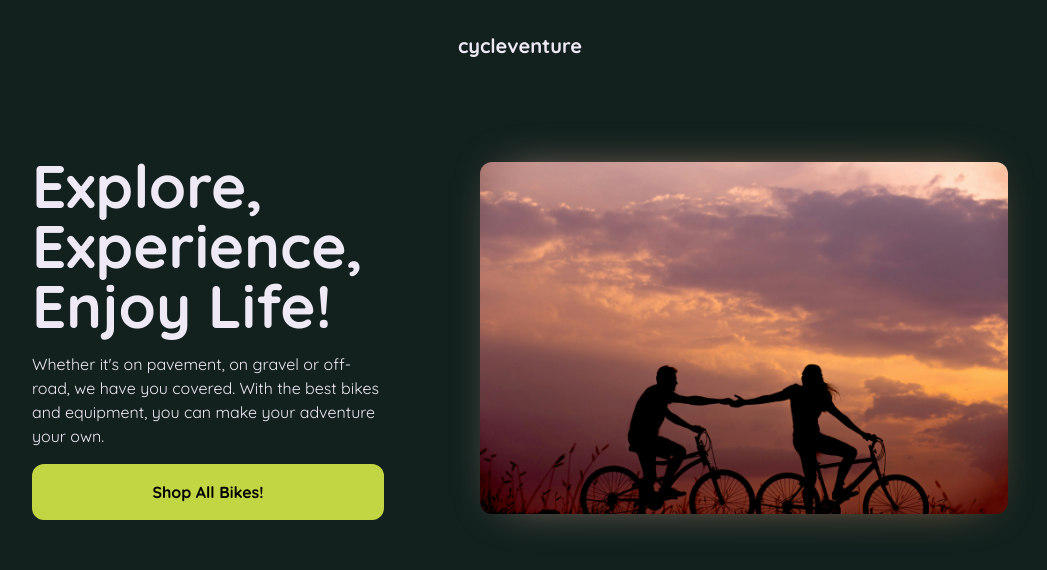
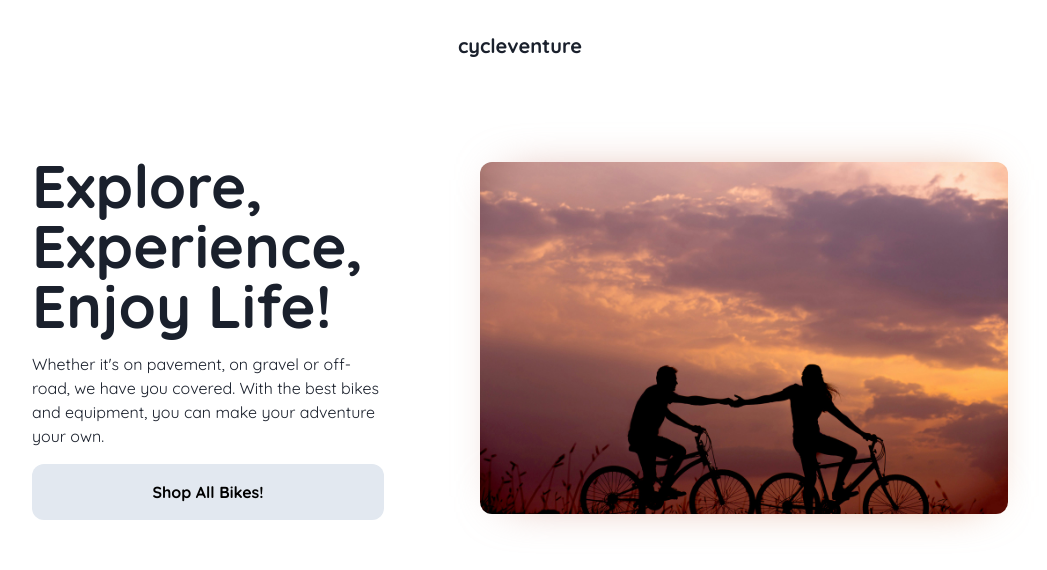
Before and after one commit to AtanasovCode/cycleventure-next, a Next.js app: page / in a window 1280 px wide. Shown: the top 570 px of the page, without its empty margins (120-1167 px from the left). Built offline with nearby package versions, Linux system fonts and the light colour scheme.

Commit message:
add ThemeProvider & add light/dark theme variables to global

```diff
--- a/app/globals.css
+++ b/app/globals.css
@@ -3,12 +3,30 @@
 @tailwind utilities;
 
 :root {
-  --text: hsl(268, 42%, 94%);
-  --background: hsl(250, 53%, 8%);
+  --primary-light: #aacbe5;
+  --secondary-light: #c7f0f2;
+  --accent-light: #e2e8f0;
+  --text-light: #1a202c;
+  --background-light: #ffffff;
+
+  --primary-dark: hsl(272, 92%, 85%);
+  --secondary-dark: hsl(170, 28%, 18%);
+  --accent-dark: hsl(68, 64%, 55%);
+  --text-dark: hsl(268, 42%, 94%);
+  --background-dark: hsl(170, 28%, 10%);
+
+  --primary: var(--primary-light);
+  --secondary: var(--secondary-light);
+  --accent: var(--accent-light);
+  --text: var(--text-light);
+  --background: var(--background-light);
 }
 
-body {
-  color: var(--text);
-  background: var(--background);
-  overflow-x: hidden;
+/* Apply dark theme variables when dark mode is active */
+.dark {
+  --primary: var(--primary-dark);
+  --secondary: var(--secondary-dark);
+  --accent: var(--accent-dark);
+  --text: var(--text-dark);
+  --background: var(--background-dark);
 }
--- a/app/layout.tsx
+++ b/app/layout.tsx
@@ -1,6 +1,7 @@
 import type { Metadata } from "next";
 import { quicksand } from '@/app/ui/fonts';
 import "./globals.css";
+import { ThemeProvider } from "next-themes";
 
 
 export const metadata: Metadata = {
@@ -18,7 +19,16 @@ export default function RootLayout({
       <body
         className={`${quicksand.className} antialiased`}
       >
-        {children}
+        <ThemeProvider
+          attribute="class"
+          defaultTheme="system"
+          enableSystem
+          disableTransitionOnChange
+        >
+          <main className="min-h-screen bg-background">
+            {children}
+          </main>
+        </ThemeProvider>
       </body>
     </html>
   );
--- a/tailwind.config.ts
+++ b/tailwind.config.ts
@@ -9,11 +9,11 @@ export default {
   theme: {
     extend: {
       colors: {
-        'text': 'hsl(268, 42%, 94%)',
-        'background': 'hsl(170, 28%, 10%)', // 'hsl(250, 53%, 8%)',
-        'primary': 'hsl(272, 92%, 85%)',
-        'secondary': 'hsl(170, 28%, 18%)',
-        'accent': 'hsl(68, 64%, 55%)',
+        primary: 'var(--primary)',
+        secondary: 'var(--secondary)',
+        accent: 'var(--accent)',
+        text: 'var(--text)',
+        background: 'var(--background)',
       },
       backgroundImage: {
         'image-gradient': 'linear-gradient(to right, #D19B91, #D7895E)',
```
